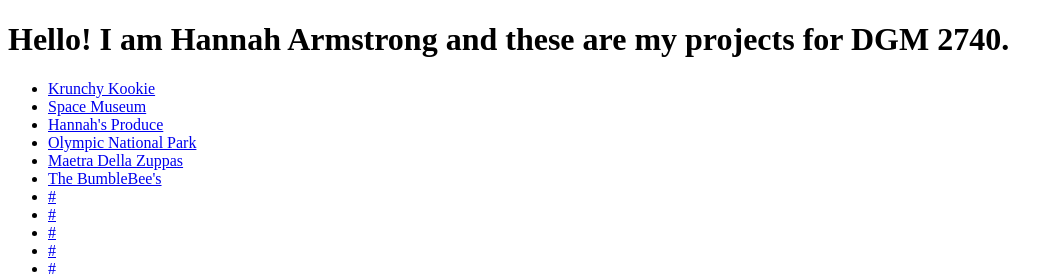
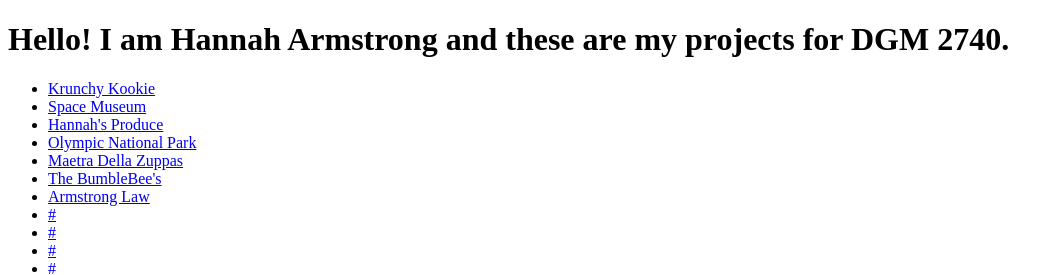
Before and after one commit to hannah-a/DGM2740-Assignments, a plain HTML site: page index.html in a window 1280 px wide. Shown: the top 275 px of the page, without its empty margins (0-1063 px from the left). Drawn offline with Linux system fonts and the light colour scheme.

Commit message:
create link on homepage

```diff
--- a/index.html
+++ b/index.html
@@ -16,7 +16,7 @@
             <li><a href="/04unit/index.html">Olympic National Park</a></li>
             <li><a href="/05unit/index.html">Maetra Della Zuppas</a></li>
             <li><a href="/06unit/index.html">The BumbleBee's</a></li>
-            <li><a href="/07unit/index.html">#</a></li>
+            <li><a href="/07unit/index.html">Armstrong Law</a></li>
             <li><a href="/08unit/index.html">#</a></li>
             <li><a href="/09unit/index.html">#</a></li>
             <li><a href="/10unit/index.html">#</a></li>
```
